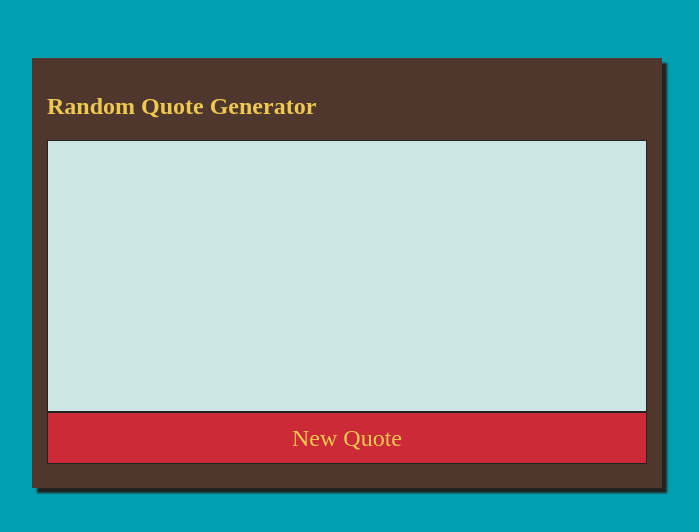
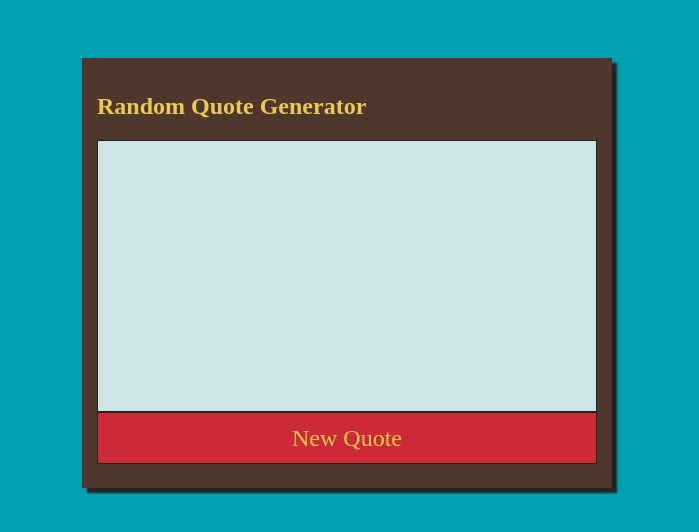
Before and after one commit to bitlogic-dev/FCC-Random-Quote-Generator, a plain HTML site: page index.html in a window 1280 px wide. Shown: the whole page, without its empty margins (293-992 px from the left). Drawn offline with nearby package versions, Linux system fonts and the light colour scheme; no server answers.

Commit message:
Reduced wrap width

```diff
--- a/css/style.css
+++ b/css/style.css
@@ -10,7 +10,7 @@ body {
 }
 
 .btn {
-  width: 598px;
+  width: 498px;
   height: 50px;
   text-align: center;
   font-size: 24px;
@@ -32,7 +32,7 @@ body {
 
 .quote-wrap {
   margin: 0 auto;
-  width: 600px;
+  width: 500px;
   min-height: 400px;
   background-color:  	#4f372d;
   padding: 15px;
```
